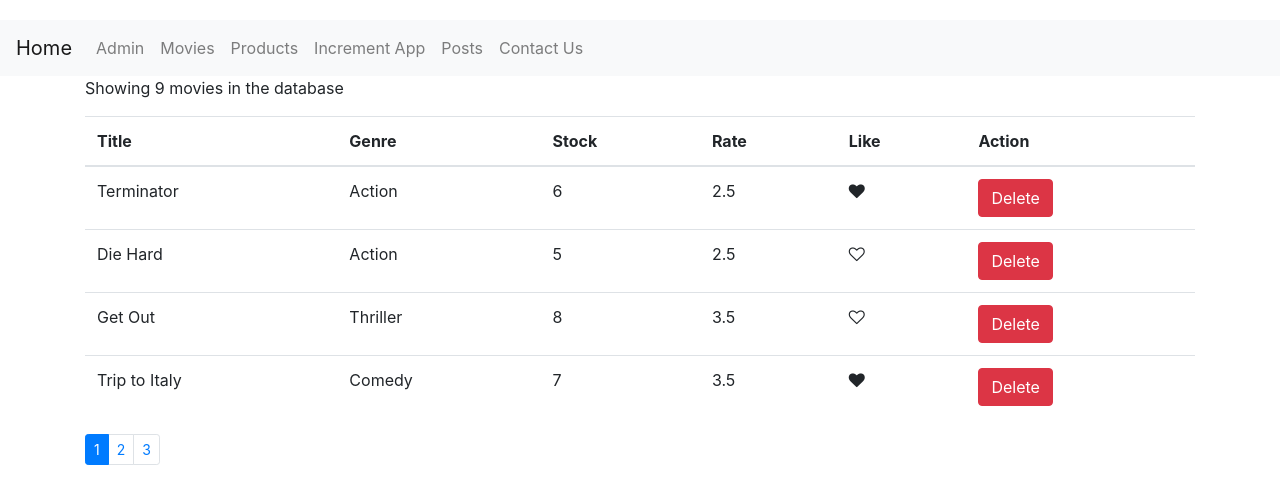
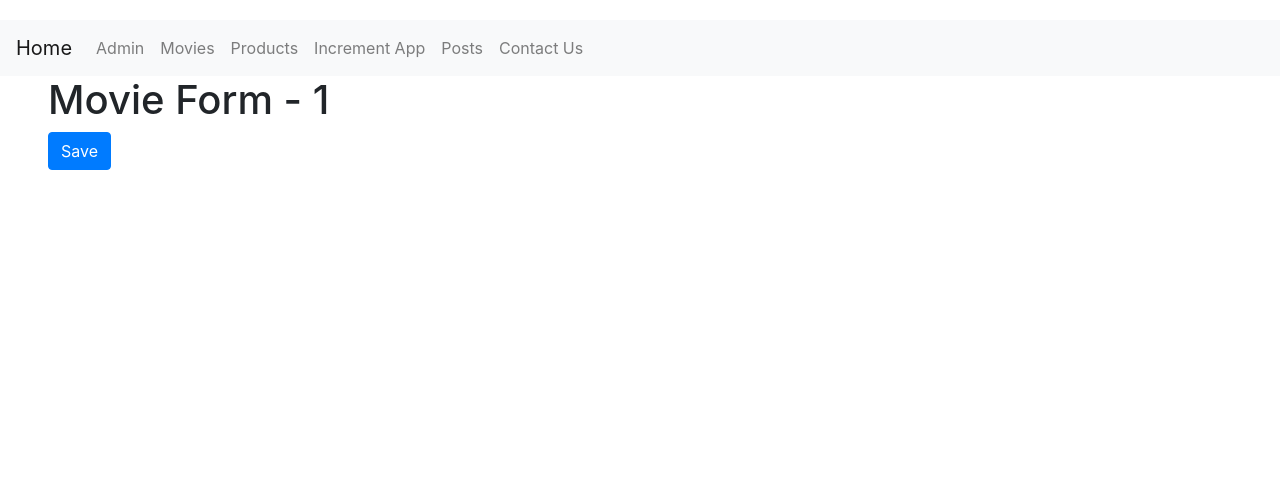
Before and after one commit to mdabutaleb/learning-react-js, a React (Create React App) app: page /movies/1 in a window 1280 px wide. Shown: the top 504 px of the page. Built offline with nearby package versions, Linux system fonts and the light colour scheme.

Commit message:
Implementing view details and redirect after click on save button

```diff
--- a/src/App.js
+++ b/src/App.js
@@ -15,6 +15,7 @@ import PostDetails from "./projectComponent/postDetails";
 import NotFound from "./projectComponent/404";
 import Sidebar from "./projectComponent/admin/sidebar";
 import Dashboard from "./projectComponent/admin/dashboard";
+import MovieForm from "./projectComponent/movieForm";
 
 class App extends Component {
     constructor(props) {
@@ -33,6 +34,7 @@ class App extends Component {
                     <Route path="/products" render={(props) => <Products {...props}/>}/>
                     <Route path="/posts/:year/:month?" render={(props) => <PostDetails {...props}/>}/>
                     <Route path="/posts" render={(props) => <Posts {...props}/>}/>
+                    <Route path="/movies/:id" exact render={(props) => <MovieForm {...props}/>}/>
                     <Route path="/movies" render={(props) => <Movies {...props}/>}/>
                     <Route path="/increment-app" component={IncrementApp}/>
                     <Redirect from="/test" to="movies"/>
--- /dev/null
+++ b/src/projectComponent/movieForm.jsx
@@ -0,0 +1,19 @@
+import React, {Component} from 'react';
+
+class MovieForm extends Component {
+
+    submitHandle = () => {
+        this.props.history.push('/movies')
+    }
+
+    render() {
+        return (
+            <div className="ml-5">
+                <h1>Movie Form - {this.props.match.params.id}</h1>
+                <button onClick={this.submitHandle} className="btn btn-primary">Save</button>
+            </div>
+        );
+    }
+}
+
+export default MovieForm;
--- a/src/projectComponent/movies.jsx
+++ b/src/projectComponent/movies.jsx
@@ -3,6 +3,8 @@ import {getMovies, deleteMovie} from "../services/fakeMovieService";
 import Liked from "./liked";
 import Pagination from "./pagination";
 import {paginate} from "../utilis/paginate"
+import {Link} from "react-router-dom";
+
 // import MovieList from "./movieList";
 
 class Movies extends Component {
@@ -49,6 +51,7 @@ class Movies extends Component {
         const movies = paginate(allMovies, currentPage, itemPerPage)
         console.log(movies)
         return (
+            <>
                 <div className="container">
                     <div className="starter-template">
                         {this.movieCount()}
@@ -67,7 +70,9 @@ class Movies extends Component {
                             {
                                 movies.map(movie =>
                                     <tr key={movie._id}>
-                                    <td>{movie.title}</td>
+                                        <td>
+                                            <Link to={`/movies/${movie._id}`}>{movie.title}</Link>
+                                        </td>
                                         <td>{movie.genre.name}</td>
                                         <td>{movie.numberInStock}</td>
                                         <td>{movie.dailyRentalRate}</td>
@@ -91,6 +96,9 @@ class Movies extends Component {
                         />
                     </div>
                 </div>
+
+
+            </>
         );
     }
 }
```
Lines whose indentation alone changed are shown as unchanged.
